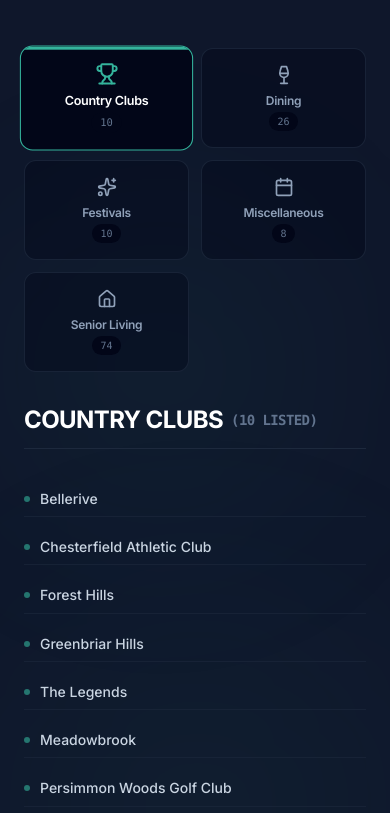
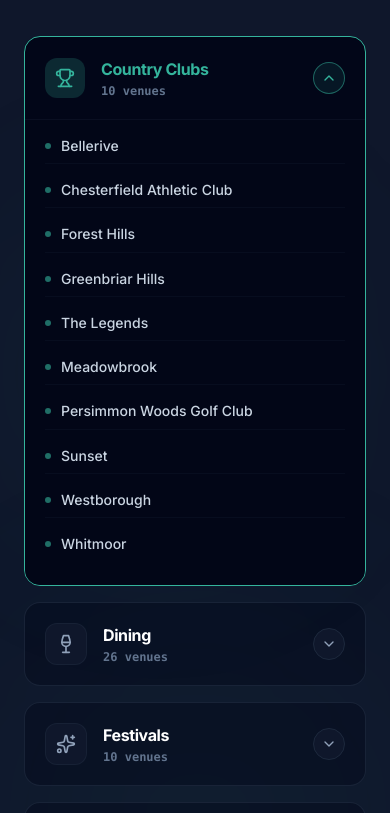
Before and after one commit to lukequeenband/homepage, a React (Vite) app: page / in a window 390 px wide. Shown: the part 5491-6304 px from the top of the page. Built offline with nearby package versions, Linux system fonts and the light colour scheme; a web font is replaced by a local one.

Commit message:
Add files via upload
Mobile view updates: improved functionality of venues section

```diff
--- a/src/components/TrustedBy.tsx
+++ b/src/components/TrustedBy.tsx
@@ -1,6 +1,6 @@
 import { useState } from 'react';
 import { motion, AnimatePresence } from 'motion/react';
-import { Sparkles, Calendar, Trophy, Wine, Home, Check } from 'lucide-react';
+import { Sparkles, Calendar, Trophy, Wine, Home, Check, ChevronDown } from 'lucide-react';
 import { cn } from '../lib/utils';
 
 interface VenueCategory {
@@ -188,7 +188,7 @@ export default function TrustedBy() {
 
   // Render Category Tab Buttons
   return (
-    <section id="venues" className="pt-20 pb-24 bg-slate-900 border-t border-slate-800 text-white relative overflow-hidden">
+    <section id="venues" className="pt-[68px] md:pt-20 pb-12 md:pb-24 bg-slate-900 border-t border-slate-800 text-white relative overflow-hidden">
       {/* Decorative gradient overlay */}
       <div className="absolute top-1/2 left-0 w-80 h-80 bg-primary/5 blur-[100px] rounded-full -translate-y-1/2 pointer-events-none" />
       <div className="absolute bottom-12 right-0 w-96 h-96 bg-primary/5 blur-[120px] rounded-full pointer-events-none" />
@@ -210,8 +210,88 @@ export default function TrustedBy() {
           </motion.div>
         </div>
 
-        {/* Category Tabs Grid */}
-        <div className="grid grid-cols-2 md:grid-cols-5 gap-3 mb-8">
+        {/* Mobile Accordion Venue List */}
+        <div className="flex flex-col gap-4 md:hidden mb-6">
+          {VENUES_DATA.map((cat) => {
+            const IconComponent = cat.icon;
+            const isSelected = activeTab === cat.id;
+
+            return (
+              <div
+                key={cat.id}
+                className={cn(
+                  "rounded-2xl border transition-all duration-300 overflow-hidden bg-slate-950/40 border-slate-800/80 text-white",
+                  isSelected && "border-primary bg-slate-950 shadow-[0_10px_30px_rgba(var(--color-primary),0.15)]"
+                )}
+              >
+                <button
+                  onClick={() => setActiveTab(isSelected ? "" : cat.id)}
+                  className="w-full flex items-center justify-between p-5 text-left transition-colors cursor-pointer group"
+                >
+                  <div className="flex items-center gap-4">
+                    <div className={cn(
+                      "p-2.5 rounded-xl transition-colors",
+                      isSelected ? "bg-primary/20 text-primary" : "bg-slate-900 border border-slate-800/60 text-slate-400 group-hover:text-primary"
+                    )}>
+                      <IconComponent className="h-5 w-5" />
+                    </div>
+                    <div>
+                      <span className={cn(
+                        "font-bold text-base tracking-tight block transition-colors duration-300",
+                        isSelected ? "text-primary" : "text-white group-hover:text-primary"
+                      )}>
+                        {cat.id === "festivals" ? "Festivals" : cat.id === "corporate" ? "Miscellaneous" : cat.id === "country-clubs" ? "Country Clubs" : cat.id === "restaurants" ? "Dining" : "Senior Living"}
+                      </span>
+                      <span className="text-xs font-semibold text-slate-500 font-mono mt-0.5 block">
+                        {cat.items.length} venues
+                      </span>
+                    </div>
+                  </div>
+                  <div className={cn(
+                    "w-8 h-8 rounded-full bg-slate-900 border border-slate-800 flex items-center justify-center transition-transform duration-300",
+                    isSelected ? "rotate-180 border-primary/50 text-primary bg-primary/10" : "text-slate-400"
+                  )}>
+                    <ChevronDown className="w-4 h-4" />
+                  </div>
+                </button>
+
+                <AnimatePresence initial={false}>
+                  {isSelected && (
+                    <motion.div
+                      initial={{ height: 0, opacity: 0 }}
+                      animate={{ height: "auto", opacity: 1 }}
+                      exit={{ height: 0, opacity: 0 }}
+                      transition={{ duration: 0.25, ease: "easeInOut" }}
+                      className="overflow-hidden"
+                    >
+                      <div className="px-5 pb-6 pt-2 border-t border-slate-900/60 bg-slate-950/70">
+                        <div className="grid grid-cols-1 gap-2">
+                          {cat.items.map((venue, idx) => (
+                            <motion.div
+                              key={venue}
+                              initial={{ opacity: 0, x: -8 }}
+                              animate={{ opacity: 1, x: 0 }}
+                              transition={{ duration: 0.15, delay: Math.min(idx * 0.015, 0.3) }}
+                              className="flex items-start gap-2.5 py-2 border-b border-slate-900/40 last:border-b-0"
+                            >
+                              <span className="w-1.5 h-1.5 rounded-full bg-primary/60 mt-[7px] shrink-0" />
+                              <p className="text-sm font-medium text-slate-300 leading-snug">
+                                {venue}
+                              </p>
+                            </motion.div>
+                          ))}
+                        </div>
+                      </div>
+                    </motion.div>
+                  )}
+                </AnimatePresence>
+              </div>
+            );
+          })}
+        </div>
+
+        {/* Category Tabs Grid - Desktop only */}
+        <div className="hidden md:grid grid-cols-5 gap-3 mb-8">
           {VENUES_DATA.map((cat) => {
             const IconComponent = cat.icon;
             const isSelected = activeTab === cat.id;
@@ -250,8 +330,8 @@ export default function TrustedBy() {
           })}
         </div>
 
-        {/* Dynamic List Render under Grid of Micro-cards */}
-        <div className="min-h-[250px]">
+        {/* Dynamic List Render under Grid of Micro-cards - Desktop only */}
+        <div className="hidden md:block min-h-[250px]">
           <AnimatePresence mode="wait">
             <motion.div
               key={activeTab + "_" + searchQuery}
```
